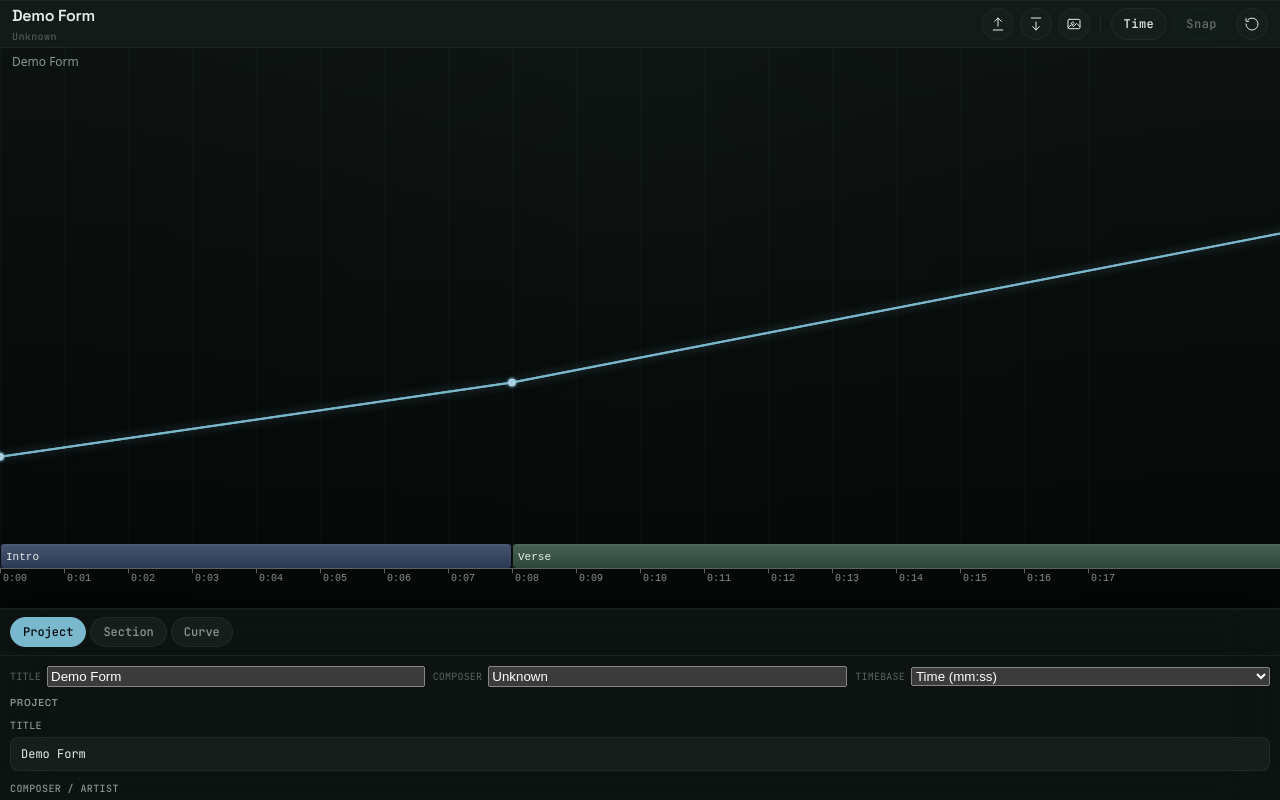
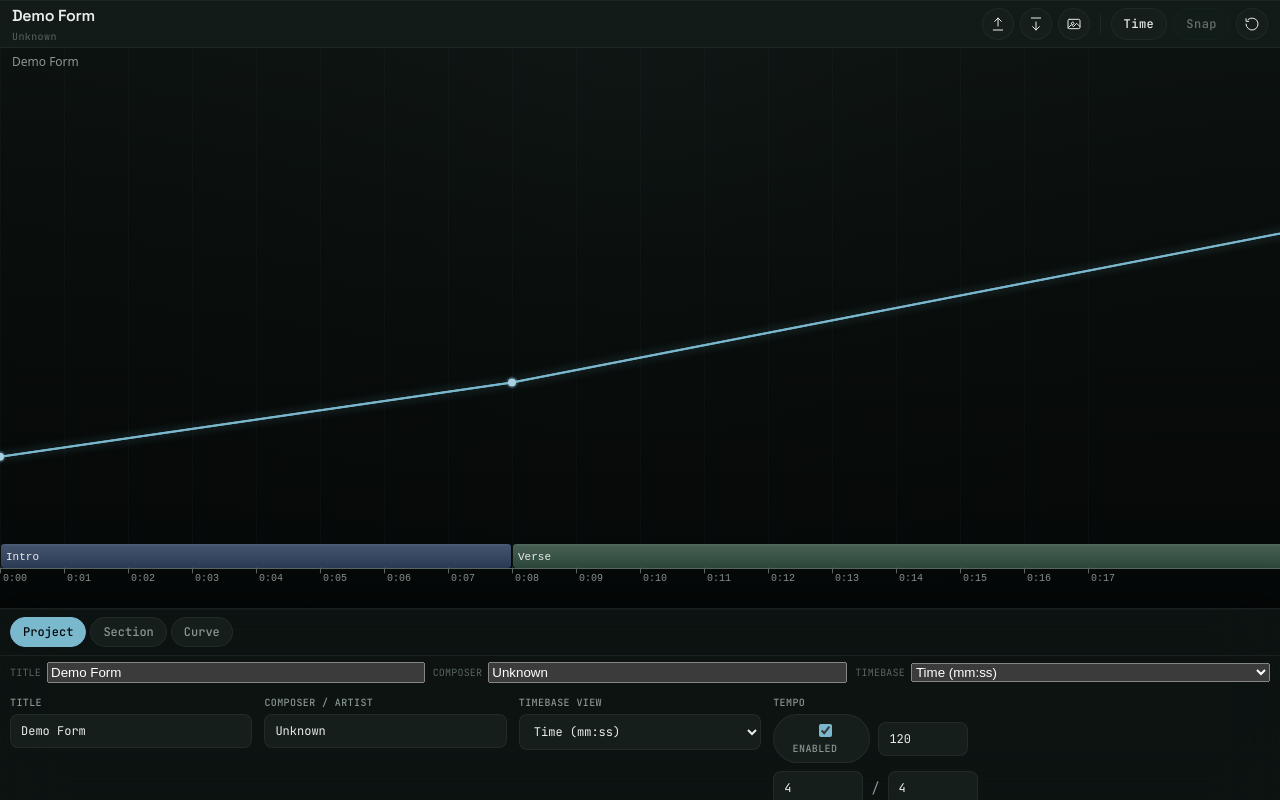
Before and after one commit to lrobadey/formmapper, a React (Vite) app: page / in a window 1280 px wide. Built offline with nearby package versions, Linux system fonts and the light colour scheme.

Commit message:
Update bottom drawer layout

```diff
--- a/src/ui/BottomDrawer.css
+++ b/src/ui/BottomDrawer.css
@@ -128,11 +128,14 @@
 .drawer-body,
 .drawer__body {
   flex: 1;
-  overflow-y: auto;
+  overflow-y: hidden;
   overscroll-behavior: contain;
-  padding: 10px;
+  padding: 6px 10px;
   color: var(--text-secondary);
   font-size: var(--text-base);
+  display: flex;
+  flex-direction: column;
+  gap: 8px;
 }
 
 .drawer-project-meta {
@@ -140,7 +143,7 @@
   gap: 8px;
   flex-wrap: wrap;
   align-items: center;
-  margin-bottom: 8px;
+  margin-bottom: 4px;
 }
 
 .drawer-project-meta__field {
@@ -169,6 +172,21 @@
   animation: fadeSlideUp var(--duration-normal) var(--ease-out-expo) both;
 }
 
+.drawer-section {
+  display: grid;
+  grid-template-columns: repeat(auto-fit, minmax(240px, 1fr));
+  gap: 8px 12px;
+  align-items: start;
+}
+
+.drawer-section .field {
+  margin-bottom: 0;
+}
+
+.drawer-section__full {
+  grid-column: 1 / -1;
+}
+
 @keyframes fadeSlideUp {
   from {
     opacity: 0;
@@ -194,3 +212,10 @@
     padding: 8px;
   }
 }
+
+@media (max-height: 640px) {
+  .drawer-body,
+  .drawer__body {
+    overflow-y: auto;
+  }
+}
--- a/src/ui/tabs/CurveTab.tsx
+++ b/src/ui/tabs/CurveTab.tsx
@@ -26,8 +26,7 @@ export function CurveTab({ project, selection, onSelectionChange, onProjectChang
   const segmentEnd = validSegment ? points[segmentIndex + 1] : null;
 
   return (
-    <div>
-      <h4>Curve</h4>
+    <div className="drawer-section">
       {point ? (
         <>
           <div className="field">
@@ -36,7 +35,7 @@ export function CurveTab({ project, selection, onSelectionChange, onProjectChang
               {point.sec.toFixed(1)}s, y={point.y.toFixed(2)} ({point.rightTransition.type})
             </div>
           </div>
-          <div className="field">
+          <div className="field drawer-section__full">
             <label>Switch point</label>
             <div className="pill-row">
               {project.energyCurve.points.map((p) => (
@@ -58,7 +57,7 @@ export function CurveTab({ project, selection, onSelectionChange, onProjectChang
                   {segmentStart.sec.toFixed(1)}s → {segmentEnd.sec.toFixed(1)}s
                 </div>
               </div>
-              <div className="field">
+              <div className="field drawer-section__full">
                 <label>Transition type</label>
                 <div className="pill-row">
                   {["linear", "step", "curve"].map((t) => (
@@ -78,7 +77,7 @@ export function CurveTab({ project, selection, onSelectionChange, onProjectChang
                   ))}
                 </div>
               </div>
-              <div className="field">
+              <div className="field drawer-section__full">
                 <label>Curve param ({segmentStart.rightTransition.param.toFixed(2)})</label>
                 <input
                   type="range"
--- a/src/ui/tabs/ProjectTab.tsx
+++ b/src/ui/tabs/ProjectTab.tsx
@@ -15,8 +15,7 @@ const timebaseLabels: Record<TimebaseView, string> = {
 
 export function ProjectTab({ project, onProjectChange, warnings }: Props) {
   return (
-    <div>
-      <h4>Project</h4>
+    <div className="drawer-section">
       <div className="field">
         <label>Title</label>
         <input
@@ -102,7 +101,7 @@ export function ProjectTab({ project, onProjectChange, warnings }: Props) {
           />
         </div>
       </div>
-      <div className="field">
+      <div className="field drawer-section__full">
         <label>Notes</label>
         <textarea
           className="readonly multiline"
@@ -111,7 +110,7 @@ export function ProjectTab({ project, onProjectChange, warnings }: Props) {
         />
       </div>
       {warnings.length > 0 && (
-        <div className="field">
+        <div className="field drawer-section__full">
           <label>Import warnings</label>
           <div className="readonly multiline">
             <ul style={{ paddingLeft: 16, margin: 0 }}>
--- a/src/ui/tabs/SectionTab.tsx
+++ b/src/ui/tabs/SectionTab.tsx
@@ -21,8 +21,7 @@ export function SectionTab({ project, selection, onSelectSection, onProjectChang
   }
 
   return (
-    <div>
-      <h4>Section</h4>
+    <div className="drawer-section">
       <div className="field">
         <label>Selected</label>
         <div className="readonly">{currentSection.name}</div>
@@ -41,7 +40,7 @@ export function SectionTab({ project, selection, onSelectSection, onProjectChang
         <label>Notes</label>
         <div className="readonly multiline">{currentSection.notes || "—"}</div>
       </div>
-      <div className="field">
+      <div className="field drawer-section__full">
         <label>Switch section</label>
         <div className="pill-row">
           {project.sections.map((s) => (
@@ -55,7 +54,7 @@ export function SectionTab({ project, selection, onSelectSection, onProjectChang
           ))}
         </div>
       </div>
-      <div className="field">
+      <div className="field drawer-section__full">
         <label>Insert new section after current</label>
         <button
           className="pill"
```
